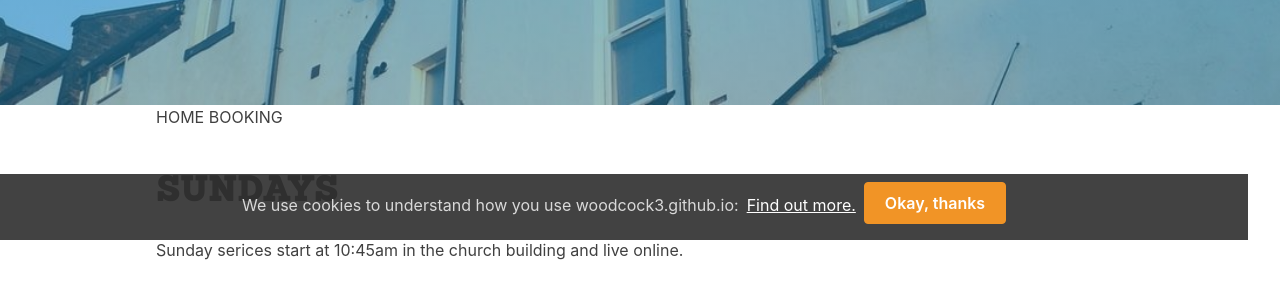
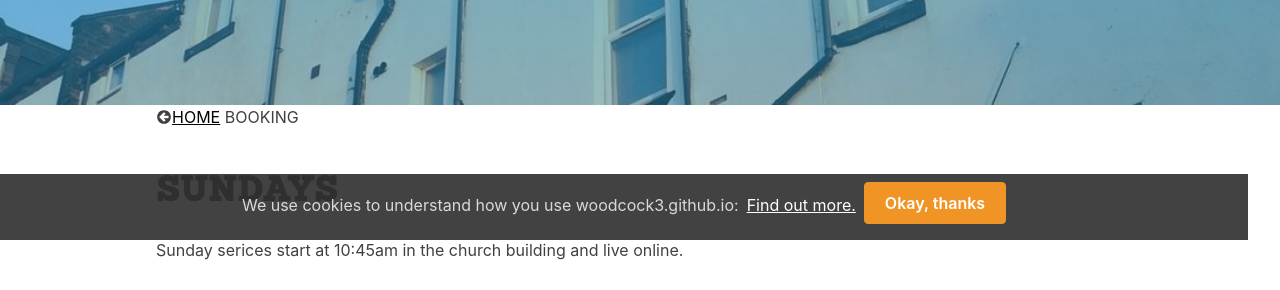
Before and after one commit to woodcox/city-jekyll, a Jekyll site: the page built from pages/_sunday/2021-01-03-booking.md, in a window 1280 px wide. Shown: the part 660-950 px from the top of the page. Built offline with Jekyll 4.4.1, drawn with Linux system fonts in a browser that asks for light colours.

Commit message:
Update breadcrumbs.html

```diff
--- a/_includes/modules/breadcrumbs.html
+++ b/_includes/modules/breadcrumbs.html
@@ -1,7 +1,7 @@
 <nav>
   <div class="nav-crumbs medium-container">
     <div class="flex-row">
-      <div class="flex-medium med-one-fourth"
+      <div class="flex-medium med-one-fourth">
         {% assign crumbs = page.url | remove:'/index.html' | split: '/' %}
         <a class="arrow-left-icon" href="/">HOME</a>
         {% for crumb in crumbs offset: 1 %}
```
